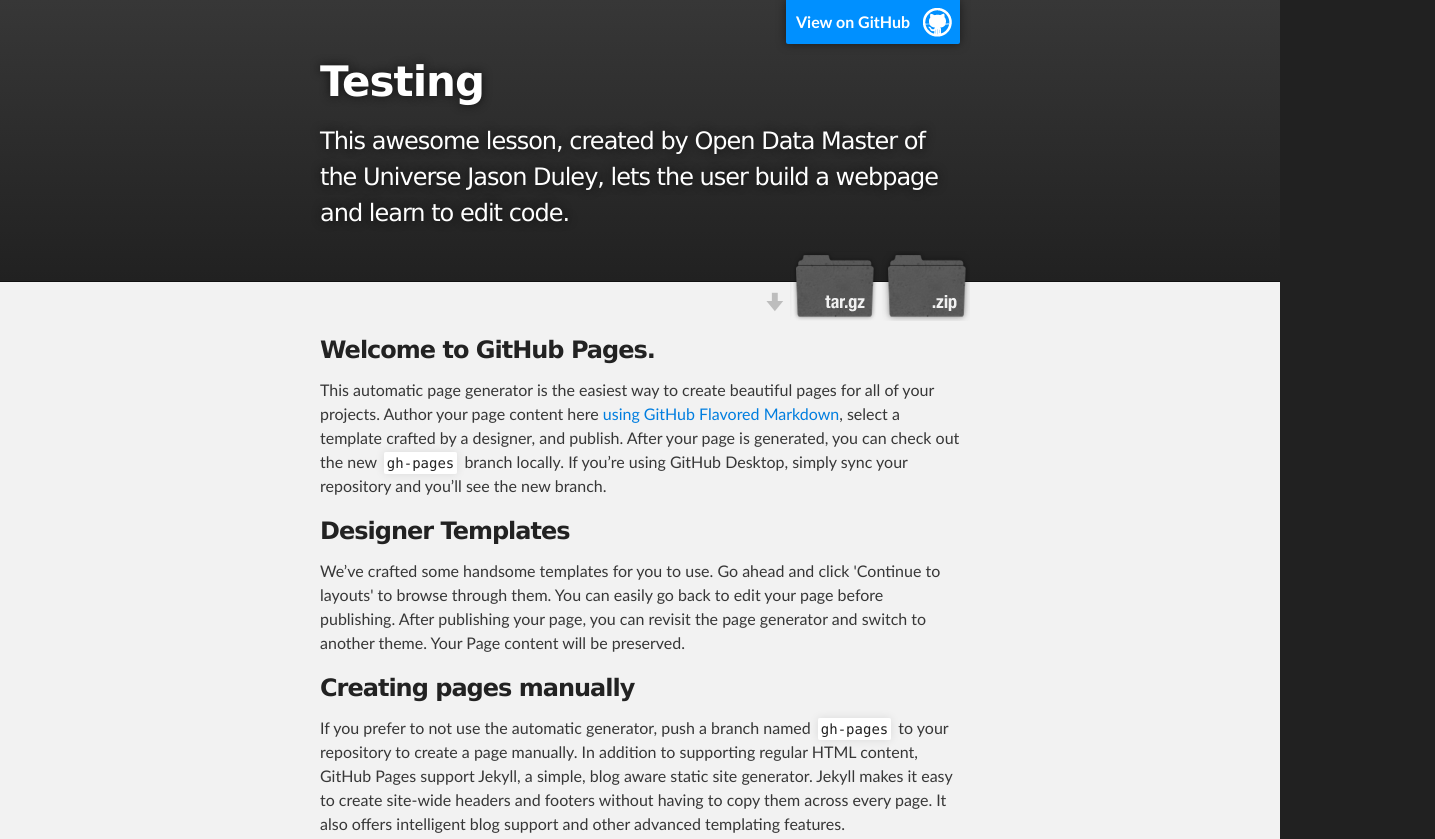
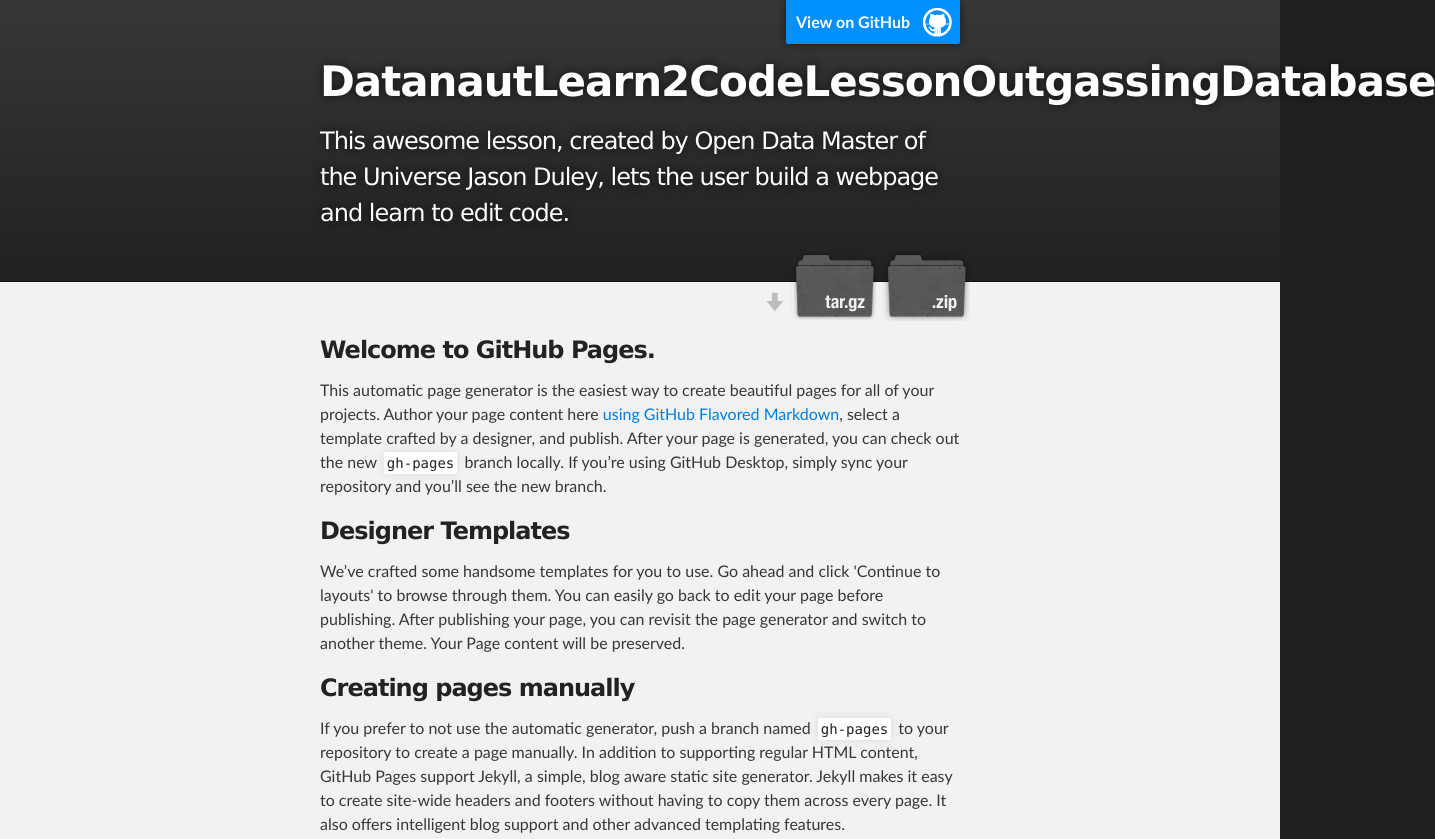
Before and after one commit to NASADatanauts/testing, a plain HTML site: page index.html in a window 1280 px wide. Shown: the top 839 px of the page, 1435 px wide, since content can reach past the window. Drawn offline with Linux system fonts and the light colour scheme.

Commit message:
changed title

```diff
--- a/index.html
+++ b/index.html
@@ -18,7 +18,7 @@
         <header class="inner">
           <a id="forkme_banner" href="https://github.com/NASADatanauts/testing">View on GitHub</a>
 
-          <h1 id="project_title">Testing</h1>
+          <h1 id="project_title">DatanautLearn2CodeLessonOutgassingDatabase</h1>
           <h2 id="project_tagline">This awesome lesson, created by Open Data Master of the Universe Jason Duley, lets the user build a webpage and learn to edit code.</h2>
 
             <section id="downloads">
```
